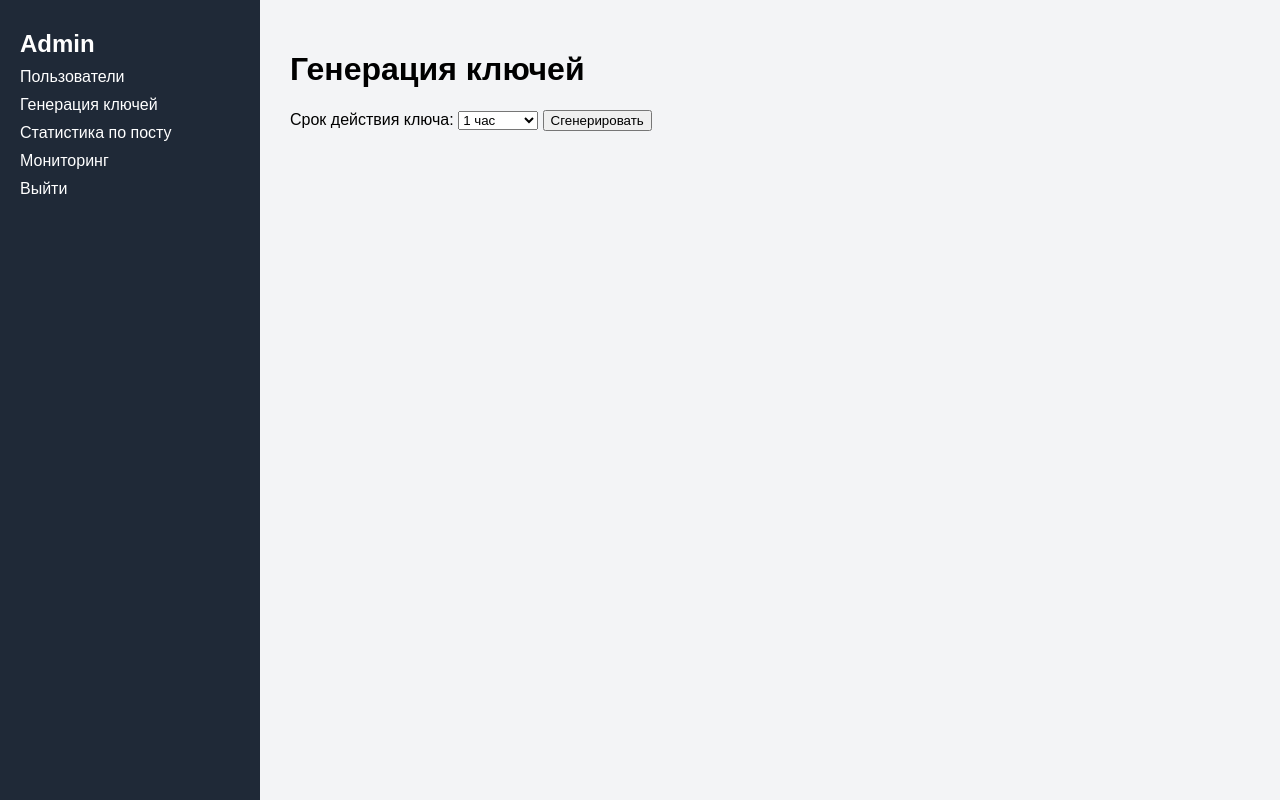
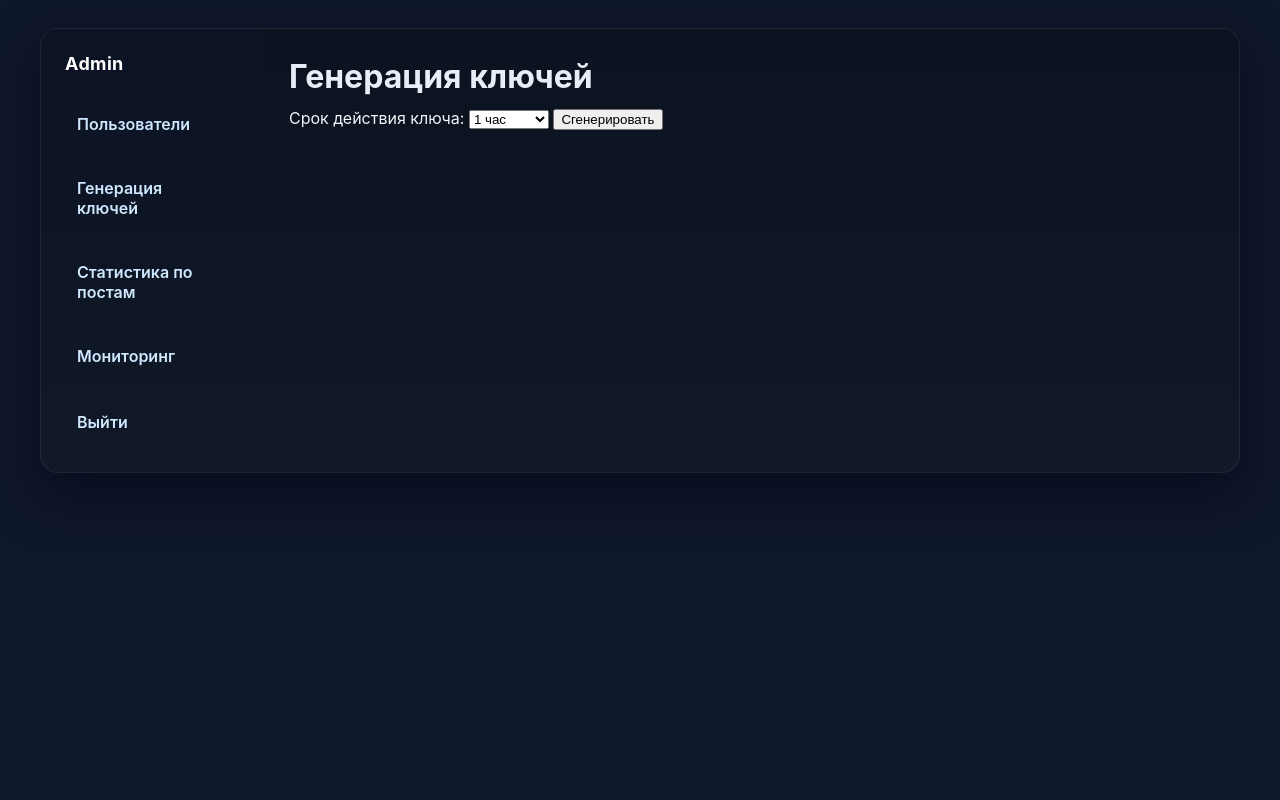
Before and after one commit to nikita133724/Testi-promo, a FastAPI app: page /admin/keys in a window 1280 px wide. Run offline with FastAPI, Linux system fonts and the light colour scheme; the visitor is signed in with stand-in values (Sample User, id 1); parts of the project's set-up code (start-up, migrations or seed data) failed here and were passed over.

Commit message:
Update layout.html

```diff
--- a/templates/admin/layout.html
+++ b/templates/admin/layout.html
@@ -1,94 +1,180 @@
 <!DOCTYPE html>
 <html lang="ru">
 <head>
-    <meta charset="UTF-8">
-    <meta name="viewport" content="width=device-width, initial-scale=1.0">
+    <meta charset="UTF-8" />
+    <meta name="viewport" content="width=device-width, initial-scale=1.0"/>
     <title>Admin Panel</title>
     <style>
-        body { margin: 0; font-family: Arial, sans-serif; }
-        .wrapper { display: flex; height: 100vh; }
-        .sidebar {
-            width: 220px;
-            background: #1f2937;
-            color: white;
-            padding: 20px;
+        :root{
+            font-family: "Inter", "Segoe UI", system-ui, sans-serif;
+            background: #0f172a;
+            color: #f1f5f9;
         }
-        .sidebar a {
-            display: block;
-            color: white;
-            text-decoration: none;
-            margin: 10px 0;
-        }
-        .content {
-            flex: 1;
-            padding: 30px;
-            background: #f3f4f6;
-            overflow-y: auto;
+        * { box-sizing: border-box; }
+
+        html, body { height: 100%; margin: 0; }
+
+        /* Общая обёртка */
+        .app-shell {
+            min-height: 100vh;
+            display: flex;
+            align-items: flex-start;
+            justify-content: center;
+            padding: 28px;
+            gap: 24px;
         }
 
-        /* Общие стили таблиц */
+        /* Карточка вокруг layout (центрирует и даёт фон) */
+        .panel {
+            width: min(1200px, 100%);
+            display: flex;
+            border-radius: 18px;
+            overflow: hidden;
+            background: linear-gradient(180deg, #0b1220, #111827);
+            box-shadow: 0 20px 50px rgba(2,6,23,0.6);
+            border: 1px solid rgba(148,163,184,0.12);
+        }
+
+        /* Sidebar */
+        aside.sidebar {
+            width: 220px;
+            background: linear-gradient(180deg, #0b1324, #111827);
+            padding: 24px;
+            color: #e6eef8;
+            display: flex;
+            flex-direction: column;
+            gap: 12px;
+        }
+
+        aside.sidebar h2 {
+            margin: 0 0 12px;
+            font-size: 18px;
+            color: #ffffff;
+            letter-spacing: 0.02em;
+        }
+
+        aside.sidebar a {
+            display: block;
+            color: #cfe8ff;
+            text-decoration: none;
+            margin: 6px 0;
+            padding: 10px 12px;
+            border-radius: 10px;
+            transition: background .15s ease, transform .06s ease;
+            font-weight: 600;
+        }
+
+        aside.sidebar a:hover {
+            background: rgba(255,255,255,0.03);
+            transform: translateX(4px);
+        }
+
+        /* Content area */
+        main.content {
+            flex: 1;
+            padding: 28px;
+            background: transparent;
+            overflow: auto;
+        }
+
+        /* Заголовки в контенте */
+        .content h1, .content h2, .content h3 {
+            margin: 0 0 12px 0;
+            color: #e6eef8;
+        }
+
+        /* Кнопки одного стиля */
+        .btn {
+            display: inline-block;
+            border: none;
+            border-radius: 12px;
+            padding: 10px 14px;
+            font-weight: 700;
+            cursor: pointer;
+            transition: transform .12s ease, opacity .12s ease;
+            text-decoration: none;
+            color: #0f172a;
+            background: #38bdf8;
+        }
+        .btn:active { transform: translateY(1px); }
+        .btn.secondary {
+            background: rgba(148,163,184,0.12);
+            color: #cbd5e1;
+            border: 1px solid rgba(148,163,184,0.2);
+        }
+
+        /* Карточки внутри контента */
+        .card {
+            background: linear-gradient(180deg, rgba(255,255,255,0.02), rgba(255,255,255,0.01));
+            border: 1px solid rgba(148,163,184,0.06);
+            padding: 18px;
+            border-radius: 14px;
+            color: #e6eef8;
+            margin-bottom: 18px;
+        }
+
+        /* Таблицы — адаптированы под тему */
         table {
+            width: 100%;
             border-collapse: collapse;
-            width: 100%;
-            margin-bottom: 30px;
+            margin-bottom: 18px;
+            color: #e6eef8;
         }
         th, td {
-            border: 1px solid #ccc;
-            padding: 8px 12px;
-            text-align: center;
+            padding: 10px 12px;
+            text-align: left;
+            border-bottom: 1px solid rgba(148,163,184,0.06);
+            font-size: 14px;
         }
         th {
-            background-color: #556B2F;
-            color: white;
+            font-weight: 700;
+            background: rgba(255,255,255,0.02);
+            color: #dbeafe;
         }
-        tr:nth-child(even) {
-            background-color: #f9f9f9;
+        tr:nth-child(even) td {
+            background: rgba(255,255,255,0.01);
         }
 
-        h2, h3 { margin: 10px 0; }
-
-        @media (max-width: 900px) {
-            .wrapper {
-                flex-direction: row;
+        /* Small screens */
+        @media (max-width: 960px) {
+            .panel { flex-direction: column; border-radius: 12px; }
+            aside.sidebar { width: 100%; flex-direction: row; gap: 8px; padding: 12px; overflow-x: auto; }
+            aside.sidebar a { white-space: nowrap; padding: 8px 10px; }
+            .app-shell { padding: 16px; }
         }
 
-            .sidebar {
-                width: 64px;
-                padding: 10px 6px;
-                align-items: center;
+        /* Utility classes */
+        .muted { color: #94a3b8; }
+        .right { text-align: right; }
+        .gap { gap: 12px; display: flex; align-items: center; }
+        .filters { display:flex; gap:8px; margin-bottom:12px; }
+        .filter-btn {
+            padding: 6px 10px;
+            border-radius: 10px;
+            background: rgba(148,163,184,0.06);
+            color: #cbd5e1;
+            cursor: pointer;
+            border: none;
+            font-weight: 600;
         }
+        .filter-btn.active { background: #4CAF50; color: white; }
 
-            .sidebar h2 {
-                display: none;
-            }
-
-            .sidebar a {
-                font-size: 12px;
-                padding: 8px 6px;
-                margin: 6px 0;
-                text-align: center;
-                border-radius: 6px;
-                background: #374151;
-            }
-
-            .content {
-                padding: 12px;
-            }
-        }
+        /* Preserve previous layout JS behavior: content root focus styles */
+        .content :focus { outline: 2px solid rgba(56,189,248,0.14); outline-offset: 2px; }
     </style>
 </head>
-
 <body>
-<div class="wrapper">
+<div class="app-shell">
+    <div class="panel">
         <aside class="sidebar">
             <h2>Admin</h2>
             <a href="/admin/users">Пользователи</a>
             <a href="/admin/keys">Генерация ключей</a>
-        <a href="/admin/stats">Статистика по посту</a>
+            <a href="/admin/stats">Статистика по постам</a>
             <a href="/admin/monitor">Мониторинг</a>
 
             {% if request.session.get("is_admin") %}
-            <a href="/logout">Выйти</a>
+                <a href="/logout" style="margin-top:8px;">Выйти</a>
             {% endif %}
         </aside>
 
@@ -96,6 +182,8 @@
             {% block content %}{% endblock %}
         </main>
     </div>
+</div>
+
 <script>
 document.addEventListener("DOMContentLoaded", () => {
     const contentRoot = document.querySelector(".content");
```
Lines whose indentation alone changed are shown as unchanged.
